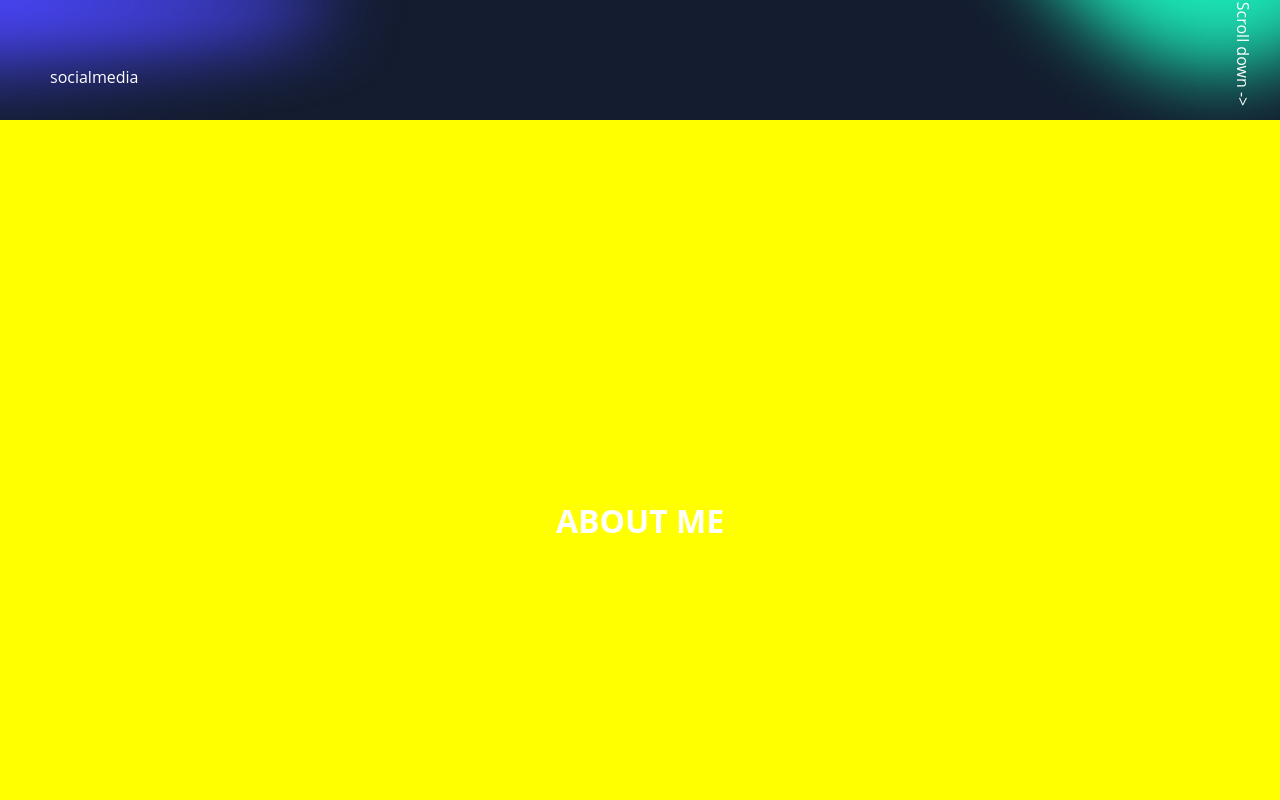
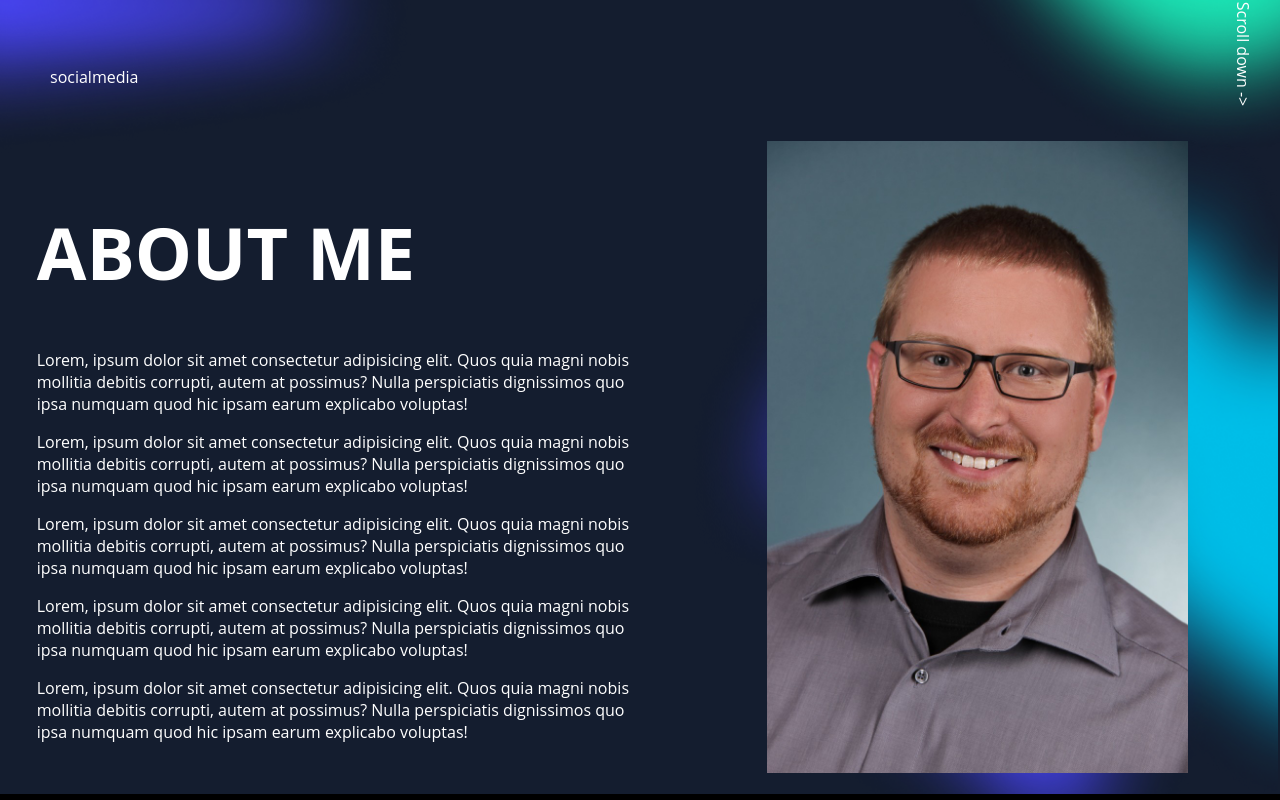
Before and after one commit to KayBeckmann/portfolio, an Angular app: page / in a window 1280 px wide. Shown: the part 680-1480 px from the top of the page. Built offline with nearby package versions, Linux system fonts and the light colour scheme.

Commit message:
about me first design

```diff
--- a/src/app/about-me/about-me.component.html
+++ b/src/app/about-me/about-me.component.html
@@ -1,3 +1,33 @@
 <div class="wrapper">
-  <h1>ABOUT ME</h1>
+  <div class="left">
+    <h1>ABOUT ME</h1>
+    <p>
+      Lorem, ipsum dolor sit amet consectetur adipisicing elit. Quos quia magni
+      nobis mollitia debitis corrupti, autem at possimus? Nulla perspiciatis
+      dignissimos quo ipsa numquam quod hic ipsam earum explicabo voluptas!
+    </p>
+    <p>
+      Lorem, ipsum dolor sit amet consectetur adipisicing elit. Quos quia magni
+      nobis mollitia debitis corrupti, autem at possimus? Nulla perspiciatis
+      dignissimos quo ipsa numquam quod hic ipsam earum explicabo voluptas!
+    </p>
+    <p>
+      Lorem, ipsum dolor sit amet consectetur adipisicing elit. Quos quia magni
+      nobis mollitia debitis corrupti, autem at possimus? Nulla perspiciatis
+      dignissimos quo ipsa numquam quod hic ipsam earum explicabo voluptas!
+    </p>
+    <p>
+      Lorem, ipsum dolor sit amet consectetur adipisicing elit. Quos quia magni
+      nobis mollitia debitis corrupti, autem at possimus? Nulla perspiciatis
+      dignissimos quo ipsa numquam quod hic ipsam earum explicabo voluptas!
+    </p>
+    <p>
+      Lorem, ipsum dolor sit amet consectetur adipisicing elit. Quos quia magni
+      nobis mollitia debitis corrupti, autem at possimus? Nulla perspiciatis
+      dignissimos quo ipsa numquam quod hic ipsam earum explicabo voluptas!
+    </p>
+  </div>
+  <div class="right">
+    <img src="./../../assets/img/profil.jpg" alt="Profilbild" />
+  </div>
 </div>
--- a/src/app/about-me/about-me.component.scss
+++ b/src/app/about-me/about-me.component.scss
@@ -1,8 +1,28 @@
 .wrapper {
-  background-color: yellow;
-  width: 100vw;
-  height: 100vh;
+  width: 100%;
   display: flex;
+  flex-direction: row;
+  justify-content: space-around;
+}
+
+.left {
+  width: 47%;
+  padding: 35px;
+}
+
+h1 {
+  font-size: 4.5rem;
+}
+
+.right {
+  background-image: url("./../../assets/img/shadow_3.png");
+  width: 47%;
+  display: flex;
+  justify-content: center;
   align-items: center;
-  justify-content: center;
 }
+
+img {
+  width: 70%;
+  object-fit: fill;
+}
```
Also changed, not shown: src/assets/img/profil.jpg (added), src/assets/img/shadow_3.png (added).
